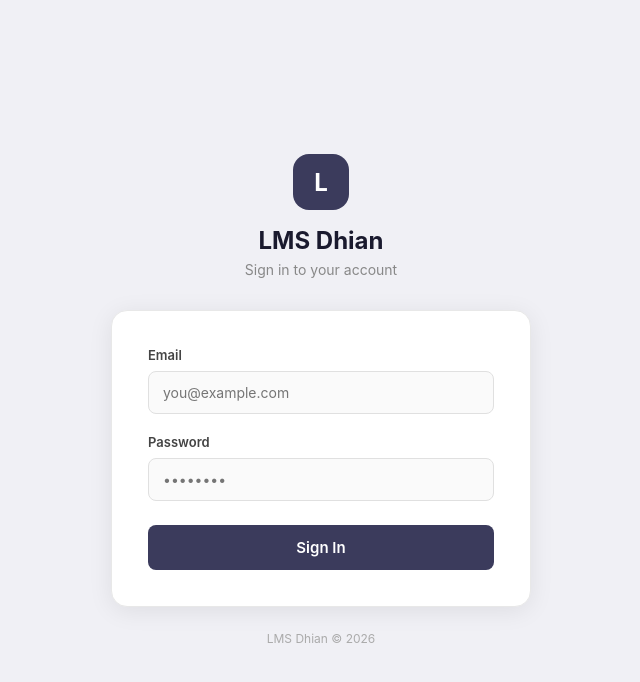
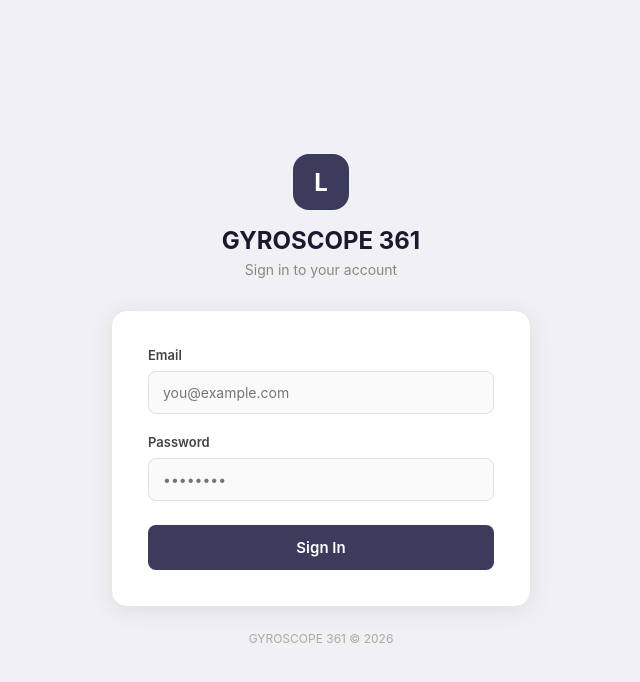
Before and after one commit to ayekhey/lms-dhian-v2, a React (Vite) app in the folder lms-frontend/: page /login in a window 1280 px wide. Shown: the top 682 px of the page, without its empty margins (319-959 px from the left). Built offline with nearby package versions, Linux system fonts and the light colour scheme; no server answers.

Commit message:
rebrand to GYROSCOPE 361 + favicon

```diff
--- a/lms-frontend/index.html
+++ b/lms-frontend/index.html
@@ -2,9 +2,9 @@
 <html lang="en">
   <head>
     <meta charset="UTF-8" />
-    <link rel="icon" type="image/svg+xml" href="/favicon.svg" />
+    <link rel="icon" type="image/png" href="/favicon.png" />
     <meta name="viewport" content="width=device-width, initial-scale=1.0" />
-    <title>lms-frontend</title>
+    <title>GYROSCOPE 361</title>
   </head>
   <body>
     <div id="root"></div>
--- a/lms-frontend/src/components/Sidebar.jsx
+++ b/lms-frontend/src/components/Sidebar.jsx
@@ -33,7 +33,7 @@ const Sidebar = () => {
     }}>
       {/* App name */}
       <div style={{ padding: '0 24px 24px', fontWeight: 700, fontSize: 18 }}>
-        LMS Dhian
+        GYROSCOPE 361
       </div>
 
       {/* User info */}
--- a/lms-frontend/src/pages/LoginPage.jsx
+++ b/lms-frontend/src/pages/LoginPage.jsx
@@ -49,7 +49,7 @@ const LoginPage = () => {
             <span style={{ color: '#fff', fontSize: 24, fontWeight: 700 }}>L</span>
           </div>
           <h1 style={{ fontSize: 24, fontWeight: 700, color: '#1a1a2e', margin: 0 }}>
-            LMS Dhian
+            GYROSCOPE 361
           </h1>
           <p style={{ color: '#888', fontSize: 14, marginTop: 6 }}>
             Sign in to your account
@@ -153,8 +153,8 @@ const LoginPage = () => {
 
         {/* Footer */}
         <p style={{ textAlign: 'center', color: '#aaa', fontSize: 12, marginTop: 24 }}>
-          LMS Dhian © {new Date().getFullYear()}
-        </p>
+            GYROSCOPE 361 © {new Date().getFullYear()}
+          </p>
       </div>
     </div>
   )
```
Also changed, not shown: lms-frontend/public/favicon.png (added).
